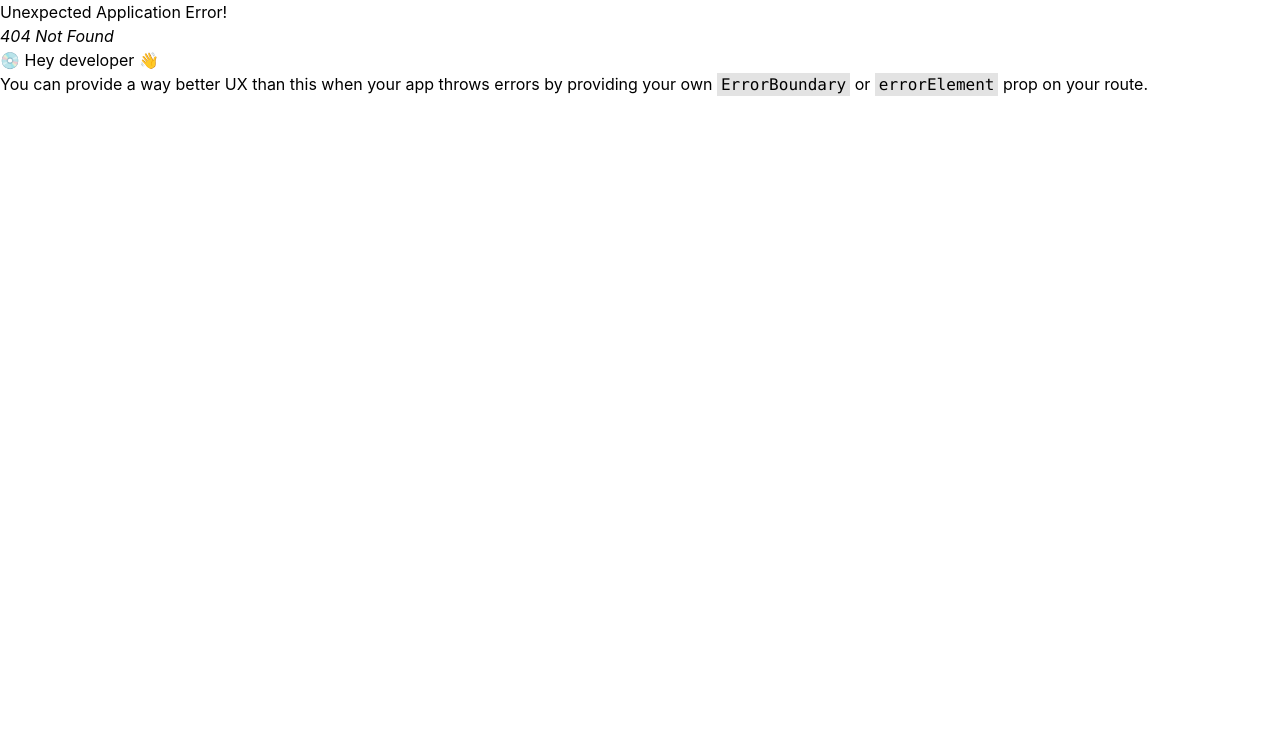
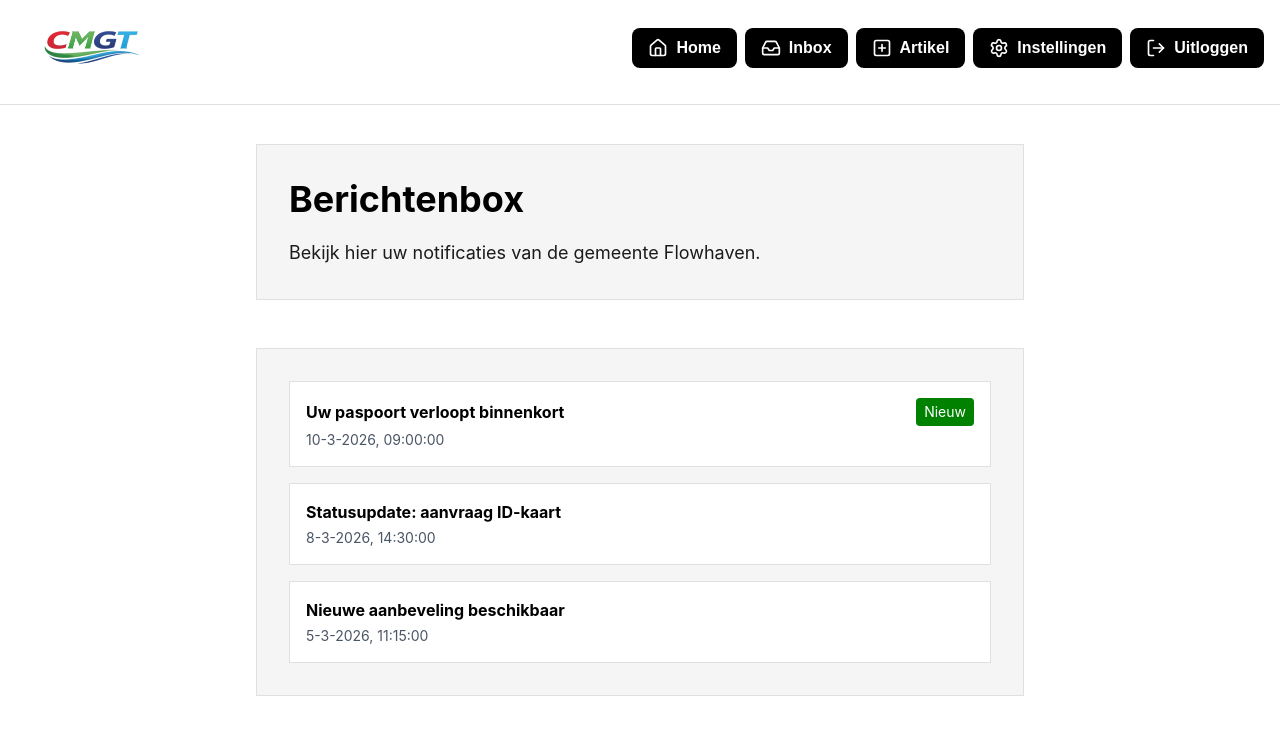
Before and after one commit to TrevinoRizkySunarja/TLE3-FrontEnd, a React (Vite) app in the folder TLE3/: page /berichten in a window 1280 px wide. Before the commit this address had no page. Shown: the top 734 px of the page. Built offline with nearby package versions, Linux system fonts and the light colour scheme.

Commit message:
V 1.7.5 - Initial berichtenbox

```diff
--- /dev/null
+++ b/TLE3/src/pages/berichtenbox.jsx
@@ -0,0 +1,142 @@
+import { useEffect, useState } from "react";
+
+export default function Berichtenbox() {
+    const [notifications, setNotifications] = useState([]);
+    const [selected, setSelected] = useState(null);
+    const [loading, setLoading] = useState(true);
+    const [error, setError] = useState("");
+
+    // TODO: vervang door echte API-call zodra backend endpoint bestaat
+    async function fetchNotifications() {
+        try {
+            setLoading(true);
+
+            // Voor nu: dummy data (kan direct vervangen worden door fetch)
+            const dummy = [
+                {
+                    id: "1",
+                    title: "Uw paspoort verloopt binnenkort",
+                    message: "Uw paspoort verloopt op 12-06-2026. Maak op tijd een afspraak om verlenging aan te vragen.",
+                    date: "2026-03-10T09:00:00Z",
+                    type: "document",
+                    read: false
+                },
+                {
+                    id: "2",
+                    title: "Statusupdate: aanvraag ID-kaart",
+                    message: "Uw aanvraag voor een ID-kaart is nu IN BEHANDELING.",
+                    date: "2026-03-08T14:30:00Z",
+                    type: "aanvraag",
+                    read: true
+                },
+                {
+                    id: "3",
+                    title: "Nieuwe aanbeveling beschikbaar",
+                    message: "We hebben nieuwe informatie voor u over subsidies binnen Flowhaven.",
+                    date: "2026-03-05T11:15:00Z",
+                    type: "aanbeveling",
+                    read: true
+                }
+            ];
+
+            setNotifications(dummy);
+        } catch (err) {
+            setError("Kon berichten niet ophalen.");
+        } finally {
+            setLoading(false);
+        }
+    }
+
+    useEffect(() => {
+        fetchNotifications();
+    }, []);
+
+    function markAsRead(id) {
+        setNotifications(prev =>
+            prev.map(n =>
+                n.id === id ? { ...n, read: true } : n
+            )
+        );
+    }
+
+    function openNotification(n) {
+        setSelected(n);
+        if (!n.read) markAsRead(n.id);
+    }
+
+    return (
+        <main className="bg-white text-[#1B1B1B] font-sans px-6 py-12">
+
+            {/* HEADER */}
+            <section className="max-w-3xl mx-auto mb-12 bg-[#F5F5F5]
+                                p-8 border border-[#E0E0E0]">
+                <h1 className="text-4xl font-bold text-black mb-4 leading-tight">
+                    Berichtenbox
+                </h1>
+                <p className="text-lg leading-relaxed">
+                    Bekijk hier uw notificaties van de gemeente Flowhaven.
+                </p>
+            </section>
+
+            {/* CONTENT */}
+            <section className="max-w-3xl mx-auto bg-[#F5F5F5]
+                                p-8 border border-[#E0E0E0]">
+
+                {loading && <p className="text-lg">Berichten laden…</p>}
+                {error && <p className="text-[#B00020]">{error}</p>}
+
+                {!loading && notifications.length === 0 && (
+                    <p className="text-lg">U heeft nog geen berichten.</p>
+                )}
+
+                {/* LIJST */}
+                <div className="space-y-4">
+                    {notifications.map((n) => (
+                        <button
+                            key={n.id}
+                            onClick={() => openNotification(n)}
+                            className={`w-full text-left p-4 border border-[#E0E0E0] bg-white hover:bg-gray-100 transition
+                                ${!n.read ? "border-[#008100] bg-green-50" : ""}`}
+                        >
+                            <div className="flex justify-between items-center">
+                                <h3 className="font-bold text-black">
+                                    {n.title}
+                                </h3>
+                                {!n.read && (
+                                    <span className="text-sm bg-[#008100] text-white px-2 py-1 rounded">
+                                        Nieuw
+                                    </span>
+                                )}
+                            </div>
+                            <p className="text-sm text-gray-600 mt-1">
+                                {new Date(n.date).toLocaleString("nl-NL")}
+                            </p>
+                        </button>
+                    ))}
+                </div>
+
+                {/* DETAILPANEEL */}
+                {selected && (
+                    <div className="mt-8 p-6 bg-white border border-[#E0E0E0]">
+                        <h2 className="text-2xl font-bold text-black mb-2">
+                            {selected.title}
+                        </h2>
+                        <p className="text-sm text-gray-600 mb-4">
+                            {new Date(selected.date).toLocaleString("nl-NL")}
+                        </p>
+                        <p className="leading-relaxed mb-6">
+                            {selected.message}
+                        </p>
+
+                        <button
+                            onClick={() => setSelected(null)}
+                            className="px-6 py-3 bg-[#008100] text-white font-bold rounded-md hover:bg-black"
+                        >
+                            Terug naar overzicht
+                        </button>
+                    </div>
+                )}
+            </section>
+        </main>
+    );
+}
```
Also changed, not shown: TLE3/src/App.jsx (+25 -34 lines).
